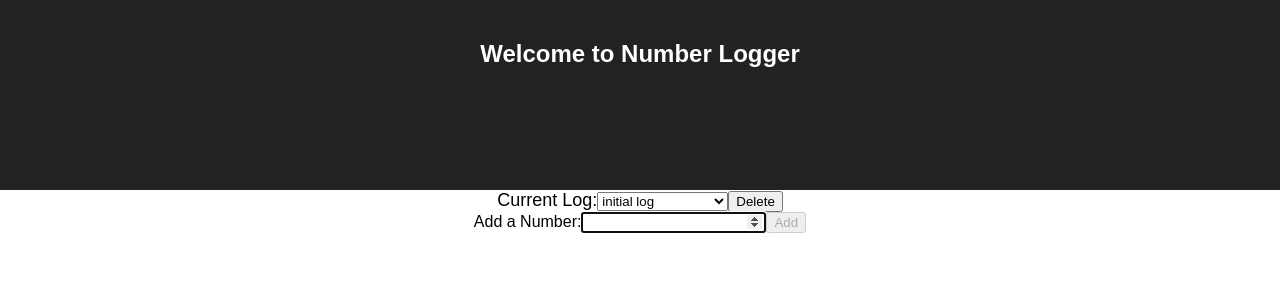
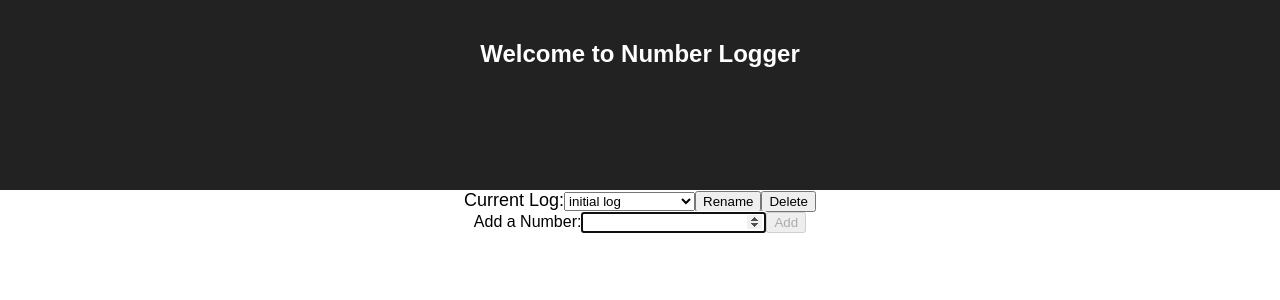
Before and after one commit to mikelson/number-logger, a React (Create React App) app: page / in a window 1280 px wide. Shown: the top 300 px of the page. Built offline with nearby package versions, Linux system fonts and the light colour scheme.

Commit message:
Add a Rename Log button.

```diff
--- a/src/App.js
+++ b/src/App.js
@@ -16,6 +16,7 @@ class App extends Component {
       'addNewValue',
       'handleLogChange',
       'addLog',
+      'renameCurrentLog',
       'deleteCurrentLog',
     ].forEach(method =>
       this[method] = this[method].bind(this)
@@ -105,13 +106,35 @@ class App extends Component {
       }]}
     }));
   }
+  // "Rename" button click handler
+  renameCurrentLog() {
+    if (this.state.currentLogIndex >= this.state.logs.length) {
+      // nothing valid currently selected
+      return;
+    }
+    var name = window.prompt("Enter new name for Log:",
+      this.state.logs[this.state.currentLogIndex].name);
+    name = name && name.trim();
+    if (!name) {
+      return;
+    }
+    this.setState(update(this.state, {
+      logs: {
+        [this.state.currentLogIndex]: {
+          name: {$set: name}
+        }
+      }
+    }));
+  }
   // "Delete" button click handler
   deleteCurrentLog() {
     if (this.state.currentLogIndex >= this.state.logs.length) {
       // nothing valid currently selected
       return;
     }
-    if (!window.confirm(`Are you sure you want to delete Log "${this.state.logs[this.state.currentLogIndex].name}"? This action cannot be undone.`)) {
+    if (!window.confirm(
+      `Are you sure you want to delete Log "${this.state.logs[this.state.currentLogIndex].name}"? This action cannot be undone.`
+    )) {
       return;
     }
     // Select the next or last Log.
@@ -197,6 +220,13 @@ class App extends Component {
                     </select>
                   </label>
                   <button
+                    onClick={this.renameCurrentLog}
+                    title="Change the name of this Log"
+                    disabled={!log}
+                    >
+                    Rename
+                  </button>
+                  <button
                     onClick={this.deleteCurrentLog}
                     title="Remove this Log"
                     disabled={!log}
```
